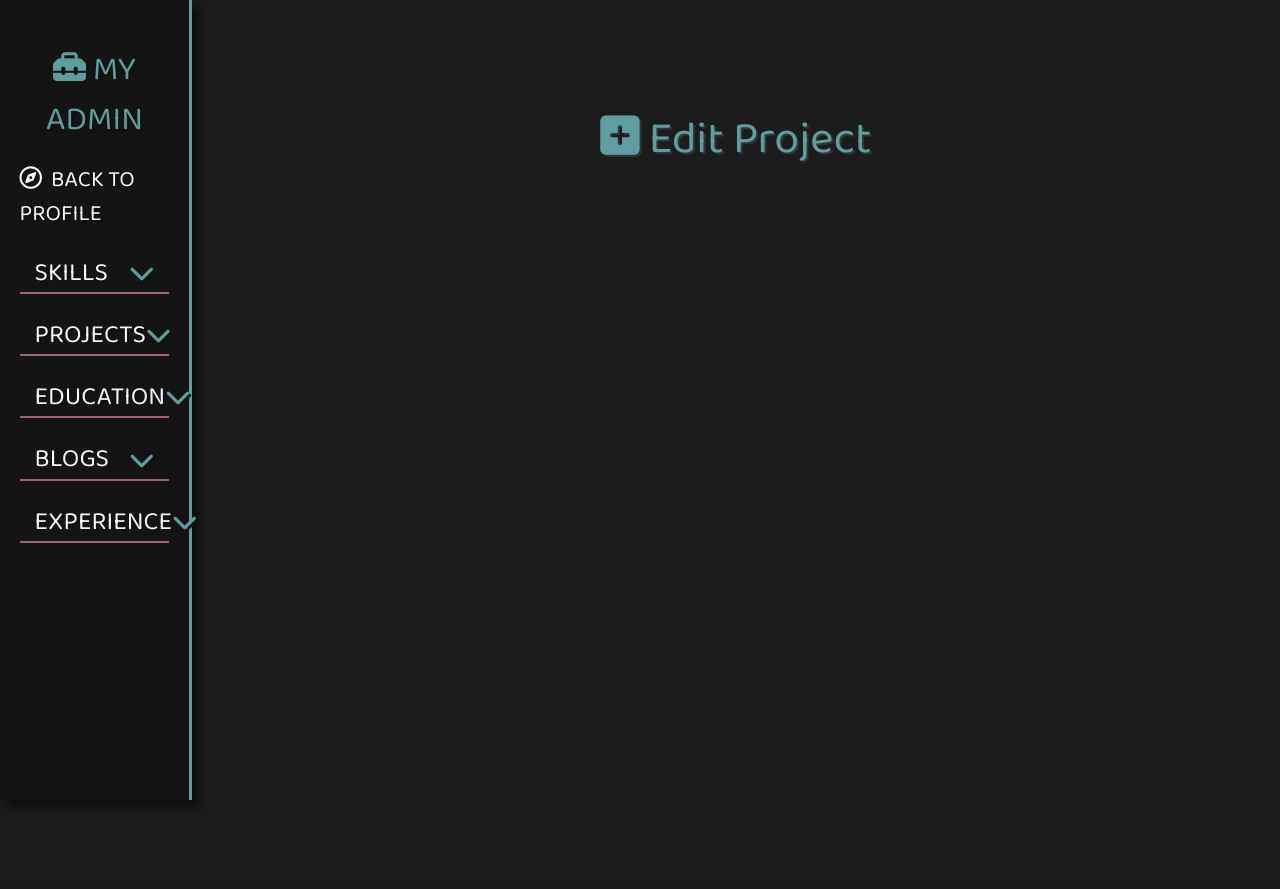
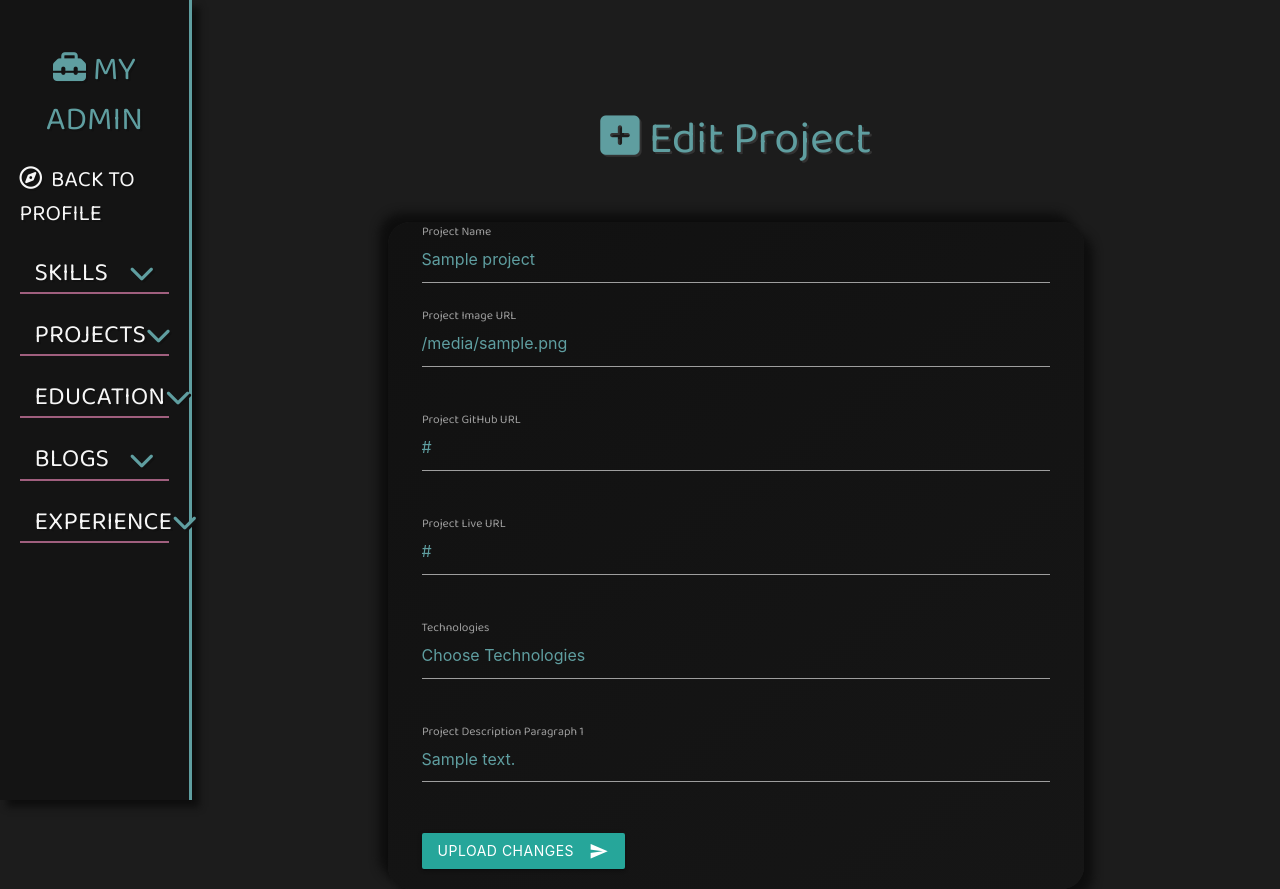
Before and after one commit to wondrousWebWorks/portfolio, a Flask app: template templates/pages/edit_project.html in a window 1280 px wide. Before the commit the page ends 803 px from the top, so only its background shows below. Run offline with Flask 2, Linux system fonts and the light colour scheme; the template is opened without the code that fills it: most values are stand-ins (such as "Sample title", 1, 10 or a date in 2020); some libraries are stand-ins or nearby versions.

Commit message:
Added form with values set as retrieved from DB

```diff
--- a/templates/pages/edit_project.html
+++ b/templates/pages/edit_project.html
@@ -7,6 +7,62 @@
             <h2 class="section-heading"><i class="fas fa-plus-square"></i> Edit Project</h2>
         </div>
     </div>
-
+    <div class="row admin-add">
+        <form class="col s12" method="POST" action="{{ url_for('update_project', project_id=project._id) }}">
+            <div class="row">
+                <div class="input-field col s12">
+                    <input id="project_name" name="project_name" type="text" class="validate" value="{{ project.project_name }}">
+                    <label for="project_name">Project Name</label>
+                </div>
+                <div class="input-field col s12">
+                    <input id="project_img_url" name="project_img_url" type="text" class="validate" value="{{ project.project_img_url }}">
+                    <label for="project_img_url">Project Image URL</label>
+                </div>
+            </div>
+            <div class="row">
+                <div class="input-field col s12">
+                    <input id="project_github_url" name="project_github_url" type="text" class="validate" value="{{ project.project_github_url }}">
+                    <label for="project_github_url">Project GitHub URL</label>
+                </div>
+            </div>
+            <div class="row">
+                <div class="input-field col s12">
+                    <input id="project_live_url" name="project_deployed_url" type="text" class="validate" value="{{ project.project_deployed_url }}">
+                    <label for="project_live_url">Project Live URL</label>
+                </div>
+            </div>
+            <div class="row">
+                <div class="input-field col s12">
+                    <select name="project_technologies" multiple>
+                        <option value="" disabled selected>Choose Technologies</option><i class="fas fa-chevron-down magenta"></i>
+                        {% for technology in technology_list %}
+                            {% if technology in project.project_technologies %}
+                                <option value="{{ technology }}" selected>{{ technology }}</option>
+                            {% else %}
+                                <option value="{{ technology }}">{{ technology }}</option>
+                            {% endif %}
+                        {% endfor %}
+                    </select>
+                    <label>Technologies</label>
+                </div>
+            </div>
+            {% for project_description in project.project_description %}
+                <div class="row">
+                    <div class="input-field col s12">
+                        <textarea id="project-description-paragraph-{{loop.index}}" name="project_description"
+                            class="materialize-textarea">{{ project_description }}</textarea>
+                        <label for="project-description-paragraph-{{loop.index}}">Project Description Paragraph {{loop.index}}</label>
+                    </div>
+                </div>
+            {% endfor %}
+            <div class="row">
+                <div class="col s12">
+                    <button class="btn waves-effect waves-light" type="submit">Upload Changes
+                        <i class="material-icons right">send</i>
+                    </button>
+                </div>
+            </div>
+        </form>
+    </div>
 </div>
 {% endblock %}
```
